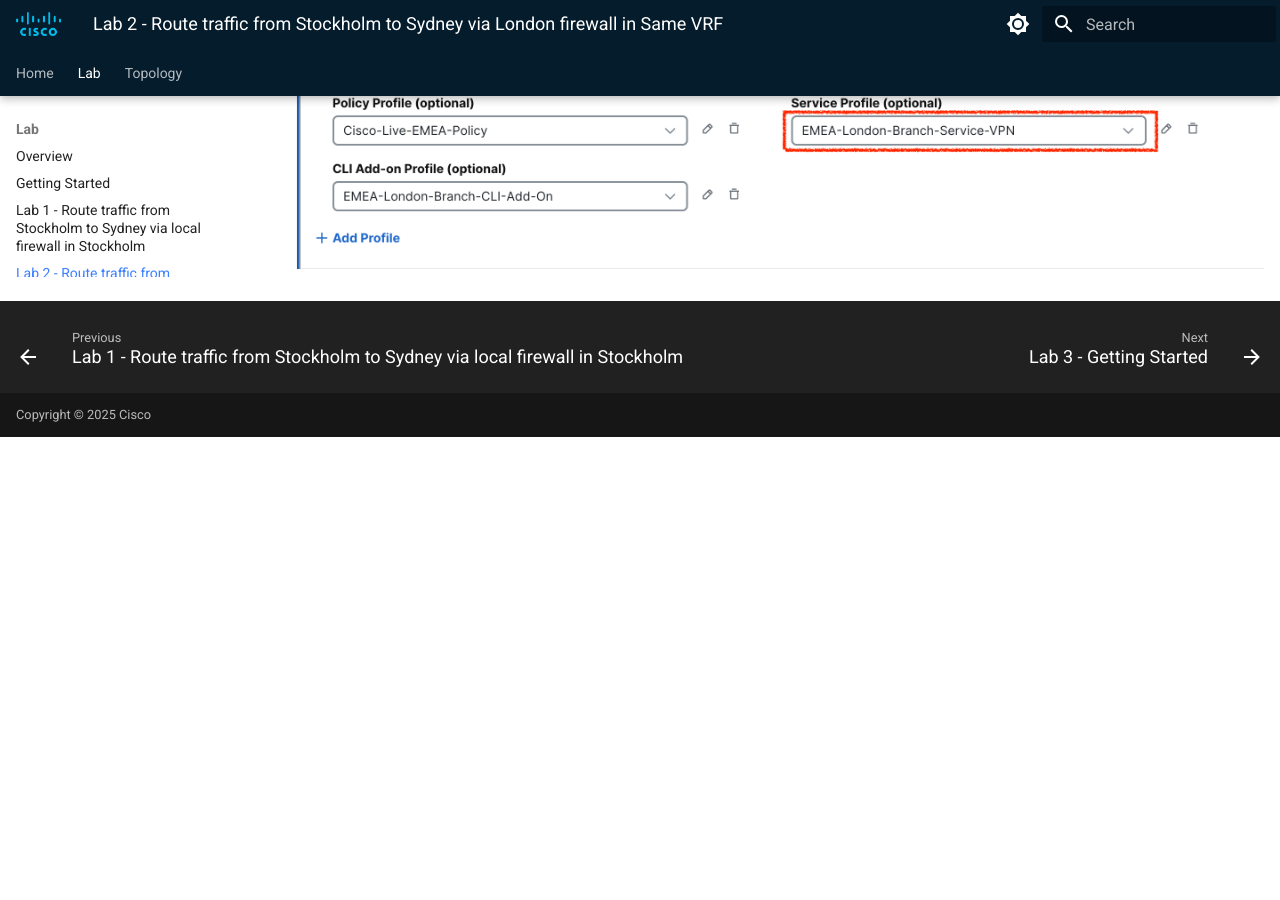
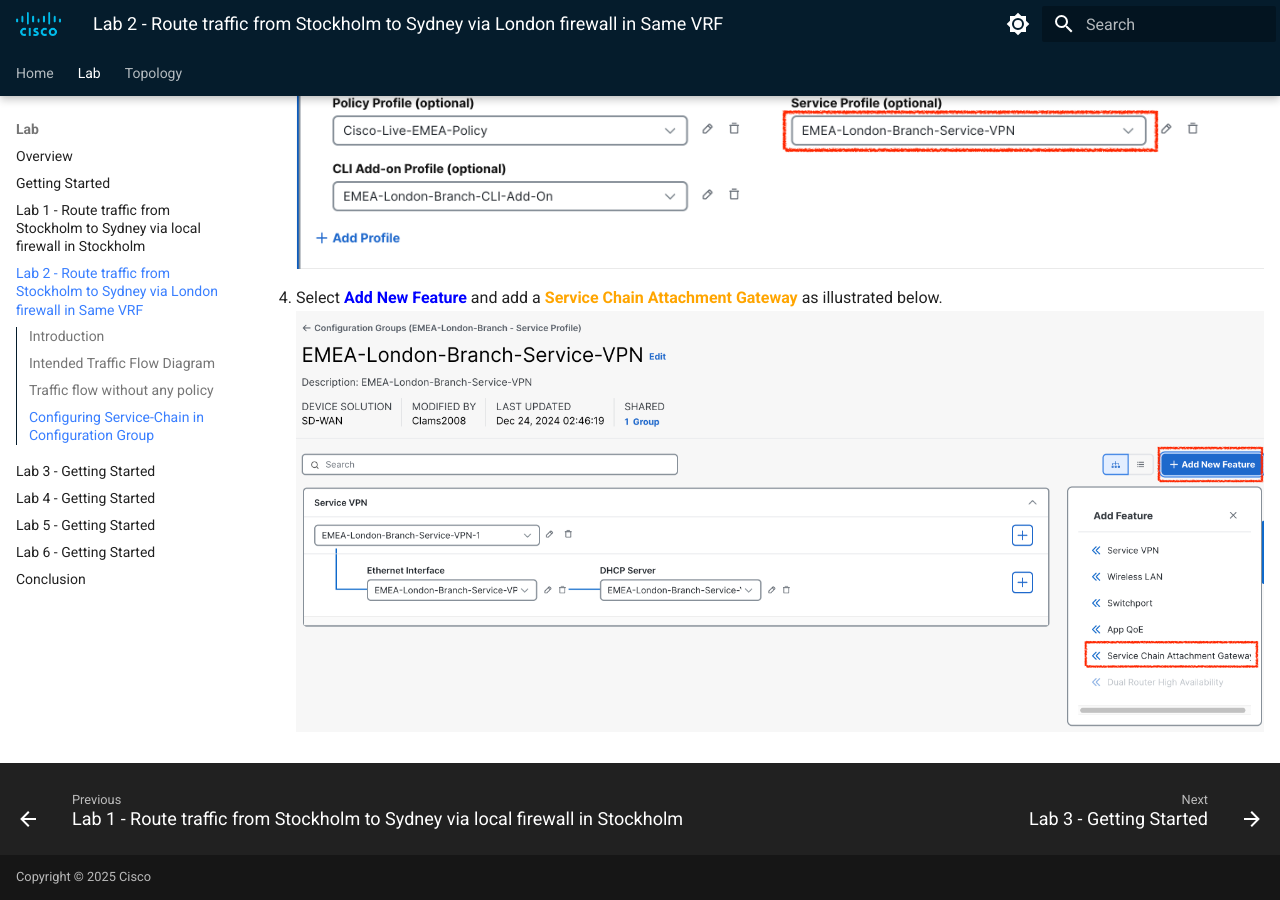
Before and after one commit to ciscodocs/ltrent-2008-clemea25, an MkDocs documentation site: the page built from docs/lab2_getting_started.md, in a window 1280 px wide and 900 px high, scrolled down 4689 px. Built offline with MkDocs 1.6.1 and Material for MkDocs 9.7.7, drawn with Linux system fonts in a browser that asks for light colours; before the commit the page ends 5126 px from its top, so only the background shows below that; some of the changed text lies outside the part shown.

Commit message:
Scenario-2 guide

```diff
--- a/docs/lab2_getting_started.md
+++ b/docs/lab2_getting_started.md
@@ -119,3 +119,5 @@ This configuration ensures that the desired service policies are enforced as tra
    ![Locate Configuration Group](./assets/S-2-figure-1.png){ .off-glb }
 3. Click the edit ![Edit Icon](./assets/S-1-edit-icon.png){ .off-glb, width=25 } icon for the **EMEA-London-Branch - Service Profile** as illustrated below.
    ![EMEA London Configuration Group](./assets/S-2-figure-2.png){ .off-glb }
+4. Select **<font color="blue">Add New Feature</font>** and add a <font color="orange">**Service Chain Attachment Gateway**</font> as illustrated below.
+   ![Adding New Feature in Configuration Group](./assets/S-2-figure-3.png){ .off-glb }
```
Also changed, not shown: docs/assets/S-2-figure-3.png (added).
